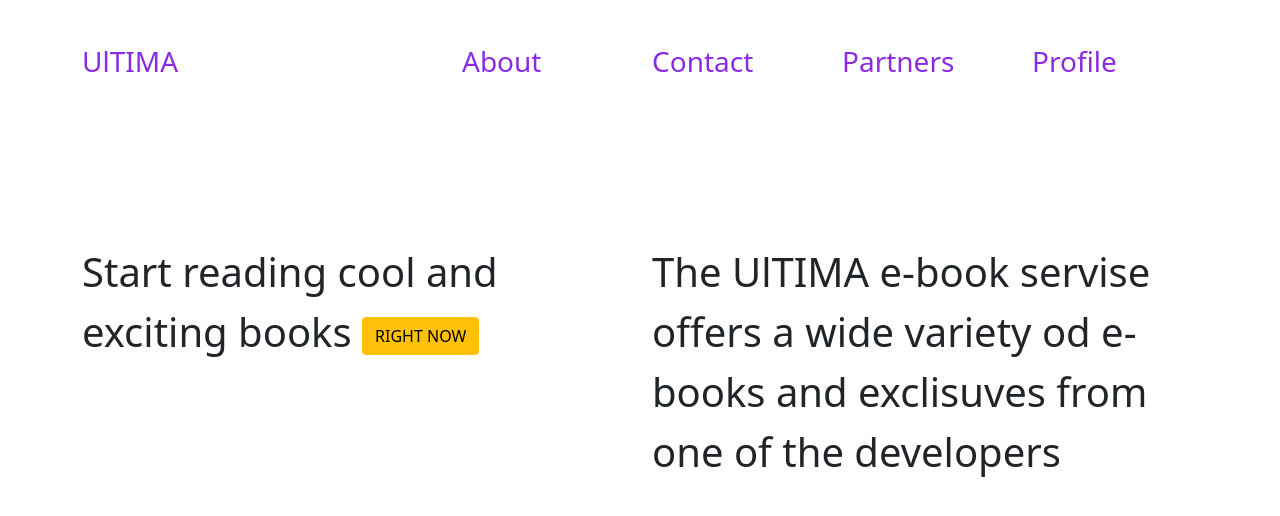
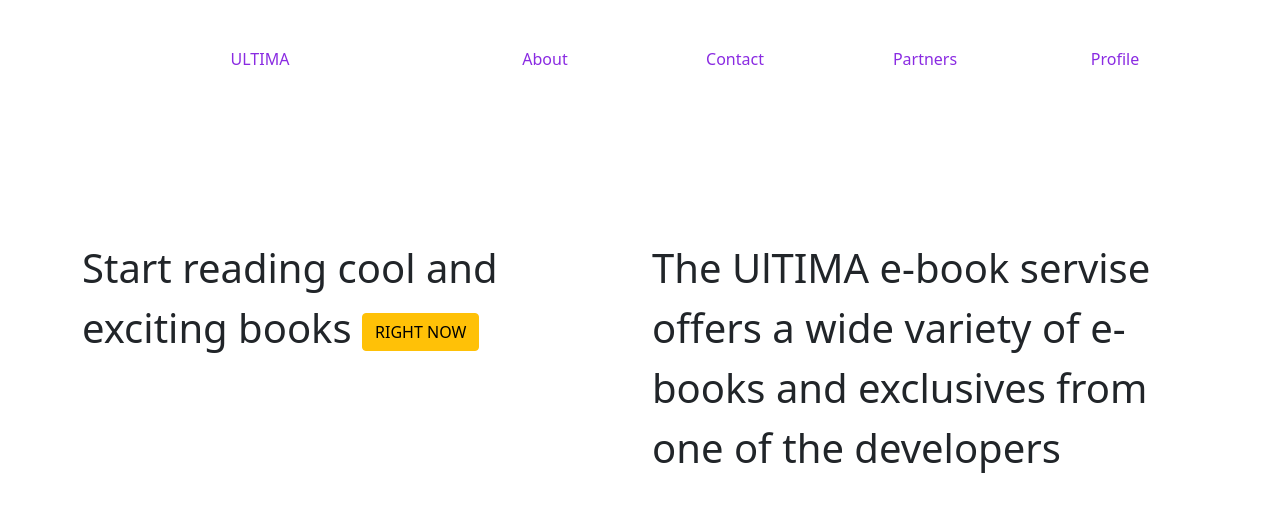
Before and after one commit to MrSmokeUzz/Ultima, a plain HTML site: page index.html in a window 1280 px wide. Drawn offline with nearby package versions, Linux system fonts and the light colour scheme.

Commit message:
Update index.html

```diff
--- a/index.html
+++ b/index.html
@@ -5,17 +5,17 @@
     <meta http-equiv="X-UA-Compatible" content="IE=edge">
     <meta name="viewport" content="width=device-width, initial-scale=1.0">
     <link href="https://cdn.jsdelivr.net/npm/bootstrap@5.0.2/dist/css/bootstrap.min.css" rel="stylesheet" integrity="sha384-EVSTQN3/azprG1Anm3QDgpJLIm9Nao0Yz1ztcQTwFspd3yD65VohhpuuCOmLASjC" crossorigin="anonymous">
-    <title>UlTIMA</title>
+    <title>ULTIMA</title>
     <link rel="stylesheet" href="indexcss.css" type="text/css">
 </head>
 <body>
      <div class="container">
          <div class="row">
-             <div class="col-4 div_header fs-3">UlTIMA</div>
-             <div class="col-2 div_header fs-3">About</div>
-             <div class="col-2 div_header fs-3">Contact</div>
-             <div class="col-2 div_header fs-3">Partners</div>
-             <div class="col-2 div_header fs-3">Profile</div>
+             <div class="col-4 div_header btn sm-6">ULTIMA</div>
+             <div class="col-2 div_header btn sm-6">About</div>
+             <div class="col-2 div_header btn sm-6">Contact</div>
+             <div class="col-2 div_header btn sm-6">Partners</div>
+             <div class="col-2 div_header btn sm-6">Profile</div>
          </div>
      </div>
      <div class="container">
@@ -23,7 +23,7 @@
              <div class="col-6 fs-1 div_about">Start reading cool and exciting books
                  <button class="btn btn-warning">RIGHT NOW</button>
              </div>
-             <div class="col-6 fs-1 div_about">The UlTIMA e-book servise offers a wide variety od e-books and exclisuves from one of the developers</div>
+             <div class="col-6 fs-1 div_about">The UlTIMA e-book servise offers a wide variety of e-books and exclusives from one of the developers</div>
          </div>
      </div>
 
```
